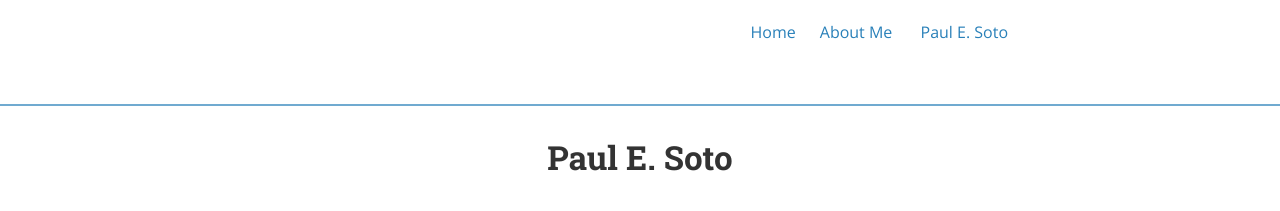
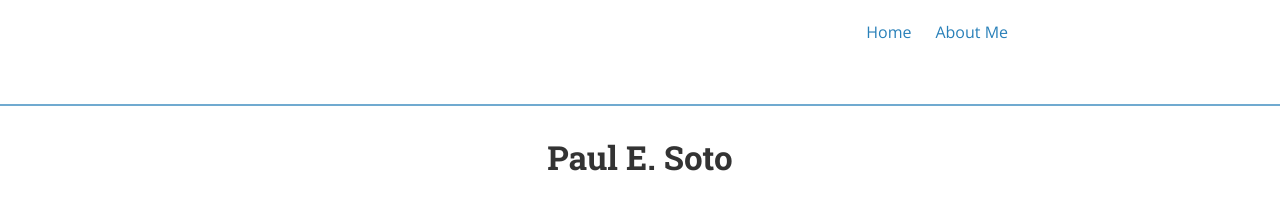
Before and after one commit to zsivine/zsivine.github.io, a Jekyll site: the page built from index.html, in a window 1280 px wide. Shown: the top 211 px of the page. Built offline with Jekyll 4.4.1, drawn with Linux system fonts in a browser that asks for light colours; nearby versions of some CDN libraries; the list of posts is cut into pages by our own code; comment, search, counter and statistics services are not loaded; a style sheet for code colours, icons or effects is not loaded.

Commit message:
formatting

```diff
--- a/_includes/header.html
+++ b/_includes/header.html
@@ -6,11 +6,7 @@
     <nav role="navigation">
       <ul id="js-navigation-menu" class="navigation-menu show">
       <li class="nav-link"><a href="{{ site.baseurl }}/" class="logo">Home </a>
-        {% for page in site.pages %}
-          {% if page.title and page.main_nav != false %}
-          <li class="nav-link"><a href="{{ page.url | prepend: site.baseurl }}">{{ page.title }}</a>
-          {% endif %}
-        {% endfor %}
+          <li class="nav-link"><a href="{{ about | prepend: site.baseurl }}">About Me</a>
       </ul>
     </nav>
   </div>
```
